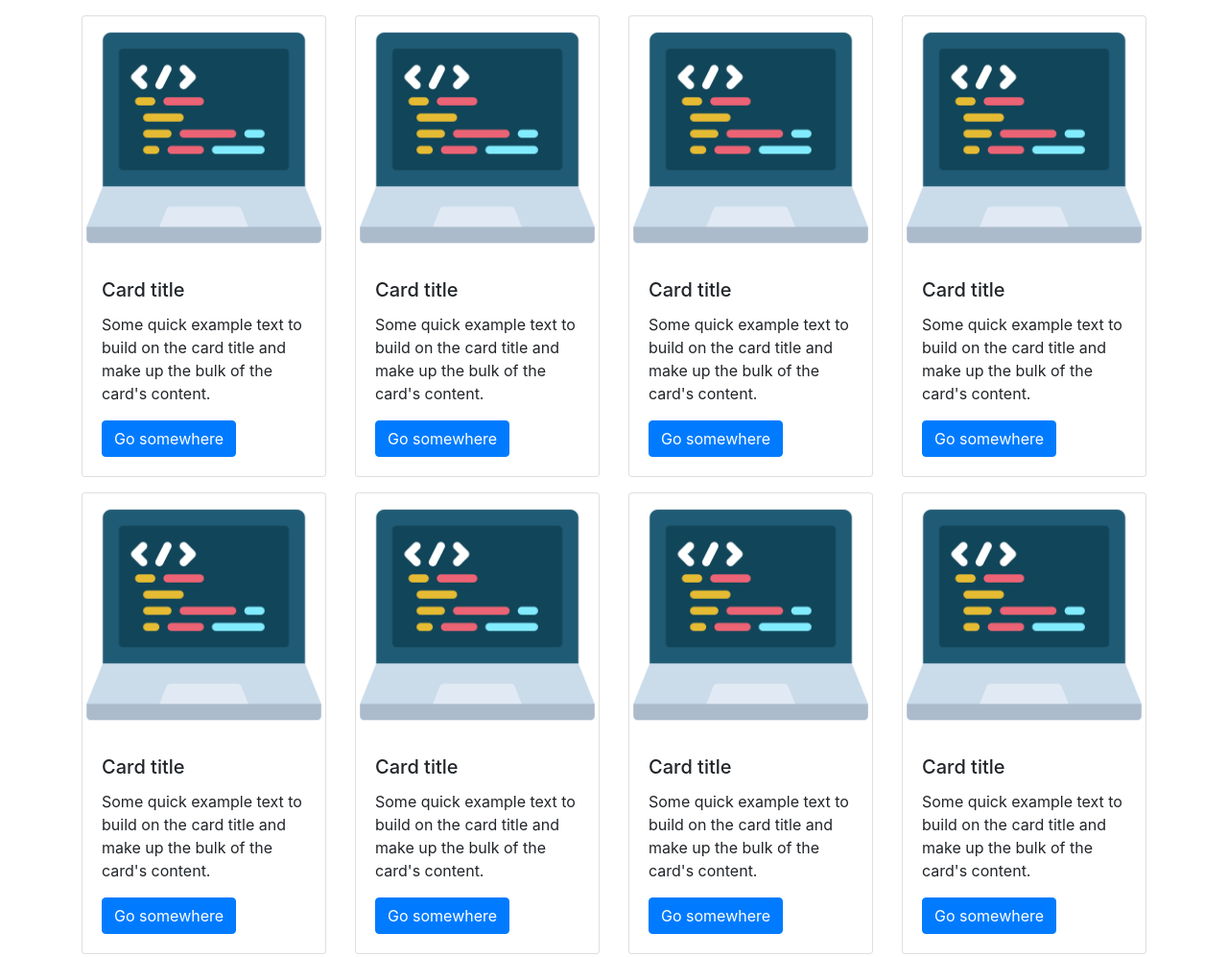
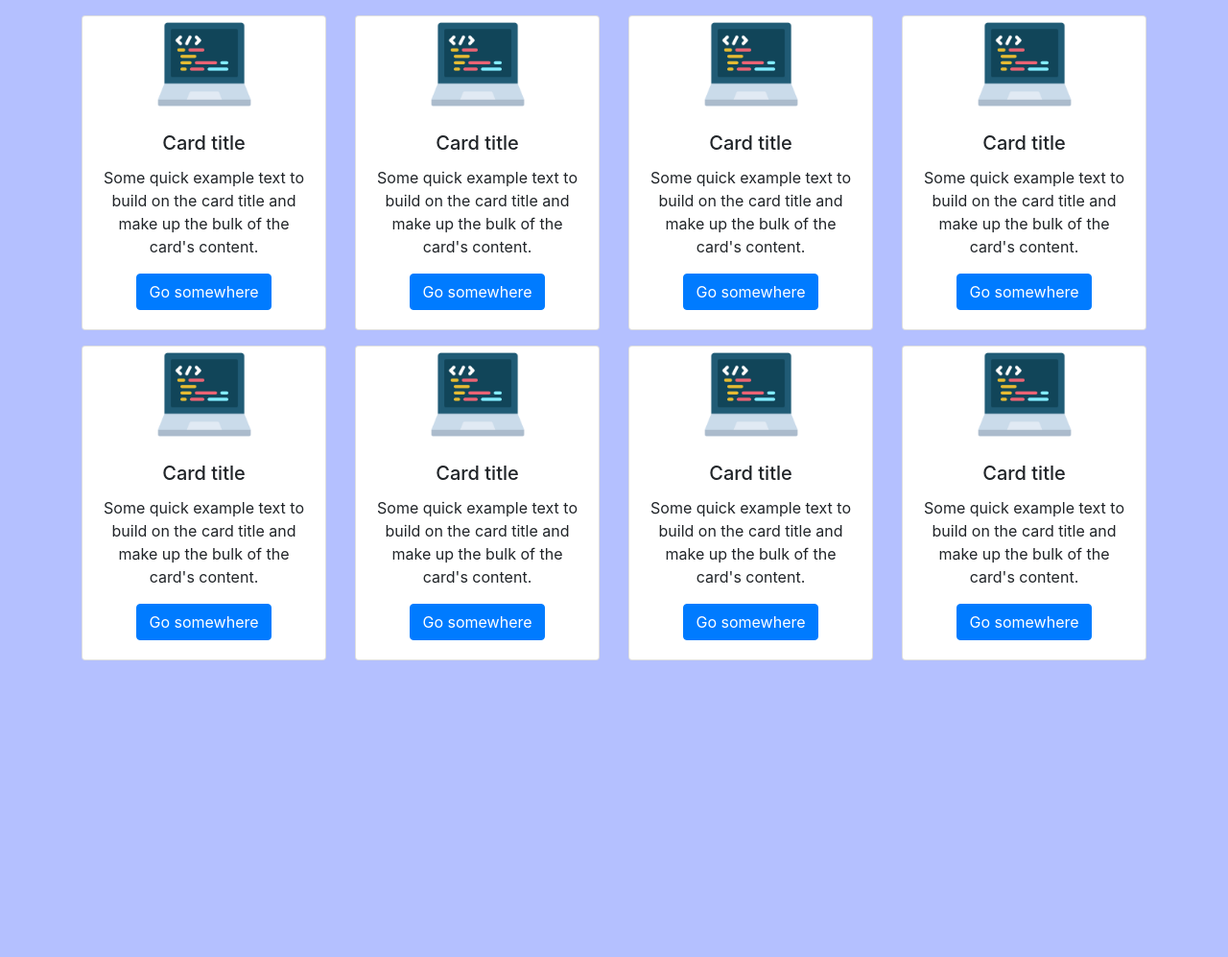
Before and after one commit to shivamottaghi/CSS-Frameworks, a plain HTML site: page index.html in a window 1280 px wide. Shown: the whole page at 96% size. After the commit the page ends 800 px from the top, so only its background shows below. Drawn offline with nearby package versions, Linux system fonts and the light colour scheme.

Commit message:
alignment

```diff
--- a/index.html
+++ b/index.html
@@ -5,14 +5,14 @@
     <title>CSS Frameworks</title>
     <link rel="stylesheet" href="https://cdn.jsdelivr.net/npm/bootstrap@4.3.1/dist/css/bootstrap.min.css" integrity="sha384-ggOyR0iXCbMQv3Xipma34MD+dH/1fQ784/j6cY/iJTQUOhcWr7x9JvoRxT2MZw1T" crossorigin="anonymous">
 </head>
-<body>
+<body class="mycolor" style="background-color:#b4c0ff;">
 
-<div class="container mycon">
-    <div class="row d-flex justify-content-around mb-3 mt-3">
+<div class="container mycon mycolor" style="background-color:#b4c0ff;">
+    <div class="row d-flex justify-content-around mb-3 mt-3 mycolor">
         <div class="col-12 col-md-3">
             <div class="card m-auto" >
-                <img src="images/programming.png" class="card-img-top myimg" alt="...">
-                <div class="card-body">
+                <img src="images/programming.png" class="card-img-top" alt="..." style="width: 100px; align-self: center">
+                <div class="card-body text-center">
                     <h5 class="card-title">Card title</h5>
                     <p class="card-text">Some quick example text to build on the card title and make up the bulk of the card's content.</p>
                     <a href="#" class="btn btn-primary">Go somewhere</a>
@@ -21,8 +21,8 @@
         </div>
         <div class="col col-md-3">
             <div class="card m-auto">
-                <img src="images/programming.png" class="card-img-top" alt="...">
-                <div class="card-body">
+                <img src="images/programming.png" class="card-img-top" alt="..." style="width: 100px; align-self: center">
+                <div class="card-body text-center">
                     <h5 class="card-title">Card title</h5>
                     <p class="card-text">Some quick example text to build on the card title and make up the bulk of the card's content.</p>
                     <a href="#" class="btn btn-primary">Go somewhere</a>
@@ -31,8 +31,8 @@
         </div>
         <div class="col col-md-3 ">
             <div class="card m-auto" >
-                <img src="images/programming.png" class="card-img-top" alt="...">
-                <div class="card-body">
+                <img src="images/programming.png" class="card-img-top" alt="..." style="width: 100px; align-self: center">
+                <div class="card-body text-center">
                     <h5 class="card-title">Card title</h5>
                     <p class="card-text">Some quick example text to build on the card title and make up the bulk of the card's content.</p>
                     <a href="#" class="btn btn-primary">Go somewhere</a>
@@ -41,8 +41,8 @@
         </div>
         <div class="col col-md-3 ">
             <div class="card m-auto" >
-                <img src="images/programming.png" class="card-img-top" alt="...">
-                <div class="card-body">
+                <img src="images/programming.png" class="card-img-top" alt="..." style="width: 100px; align-self: center">
+                <div class="card-body text-center">
                     <h5 class="card-title">Card title</h5>
                     <p class="card-text">Some quick example text to build on the card title and make up the bulk of the card's content.</p>
                     <a href="#" class="btn btn-primary">Go somewhere</a>
@@ -53,8 +53,8 @@
     <div class="row d-flex justify-content-around mb-3 mt-3">
         <div class="col col-md-3 ">
             <div class="card m-auto" >
-                <img src="images/programming.png" class="card-img-top" alt="...">
-                <div class="card-body">
+                <img src="images/programming.png" class="card-img-top" alt="..." style="width: 100px; align-self: center">
+                <div class="card-body text-center">
                     <h5 class="card-title">Card title</h5>
                     <p class="card-text">Some quick example text to build on the card title and make up the bulk of the card's content.</p>
                     <a href="#" class="btn btn-primary">Go somewhere</a>
@@ -63,8 +63,8 @@
         </div>
         <div class="col col-md-3 ">
             <div class="card m-auto" >
-                <img src="images/programming.png" class="card-img-top" alt="...">
-                <div class="card-body">
+                <img src="images/programming.png" class="card-img-top" alt="..." style="width: 100px; align-self: center">
+                <div class="card-body text-center">
                     <h5 class="card-title">Card title</h5>
                     <p class="card-text">Some quick example text to build on the card title and make up the bulk of the card's content.</p>
                     <a href="#" class="btn btn-primary">Go somewhere</a>
@@ -73,8 +73,8 @@
         </div>
         <div class="col col-md-3 ">
             <div class="card m-auto">
-                <img src="images/programming.png" class="card-img-top" alt="...">
-                <div class="card-body">
+                <img src="images/programming.png" class="card-img-top" alt="..." style="width: 100px; align-self: center">
+                <div class="card-body text-center">
                     <h5 class="card-title">Card title</h5>
                     <p class="card-text">Some quick example text to build on the card title and make up the bulk of the card's content.</p>
                     <a href="#" class="btn btn-primary">Go somewhere</a>
@@ -83,8 +83,8 @@
         </div>
         <div class="col col-md-3 ">
             <div class="card m-auto" >
-                <img src="images/programming.png" class="card-img-top" alt="...">
-                <div class="card-body">
+                <img src="images/programming.png" class="card-img-top" alt="..." style="width: 100px; align-self: center">
+                <div class="card-body text-center">
                     <h5 class="card-title">Card title</h5>
                     <p class="card-text">Some quick example text to build on the card title and make up the bulk of the card's content.</p>
                     <a href="#" class="btn btn-primary">Go somewhere</a>
--- a/style.css
+++ b/style.css
@@ -1,7 +1,15 @@
+.mybody{
+
+}
 .myimg {
     height: 20px;
 }
 
 .mycon {
     width: 100%;
+    background-color: #b9c3ff;
 }
+
+.mycolor{
+    background-color: #78aaff;
+}
```
